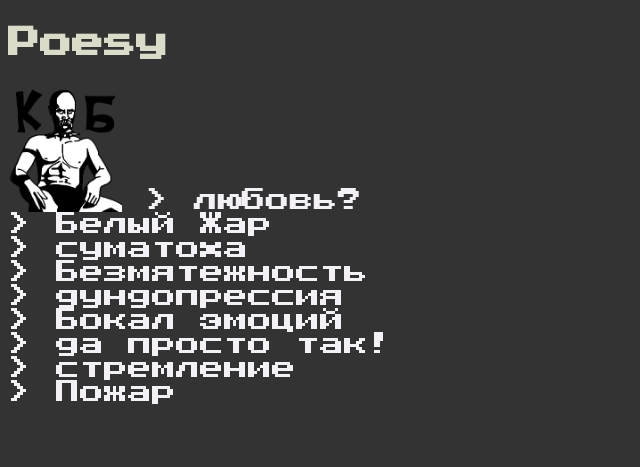
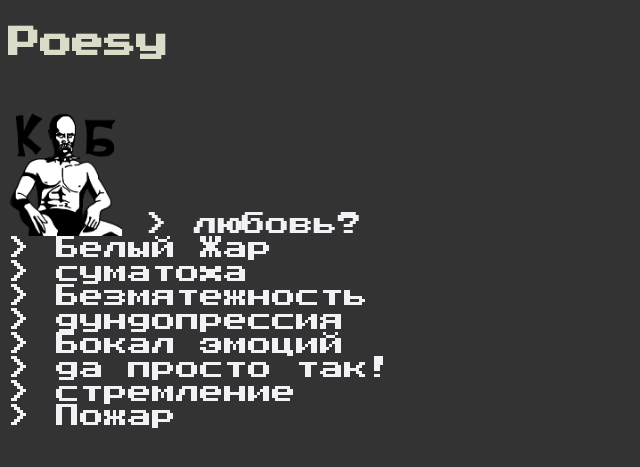
Before and after one commit to hvinya/hvinya.github.io, a Jekyll site: the page built from index.html, in a window 1280 px wide. Shown: the top 467 px of the page, without its empty margins (0-640 px from the left). Built offline with Jekyll 4.4.1, drawn with Linux system fonts in a browser that asks for light colours.

Commit message:
break line

```diff
--- a/index.html
+++ b/index.html
@@ -3,7 +3,7 @@ layout: main
 title: hvinya
 ---
 
-<h2>Poesy</h2>
+<h2>Poesy</h2><br/>
 <img src='/img/kobraz.png' style='width: 9%; height: 9%;'>
 <p>> <a href='/poesy/0x0/'>любовь?</a></p><br/>
 <p>> <a href='/poesy/0x1/'>Белый Жар</a></p><br/>
```
